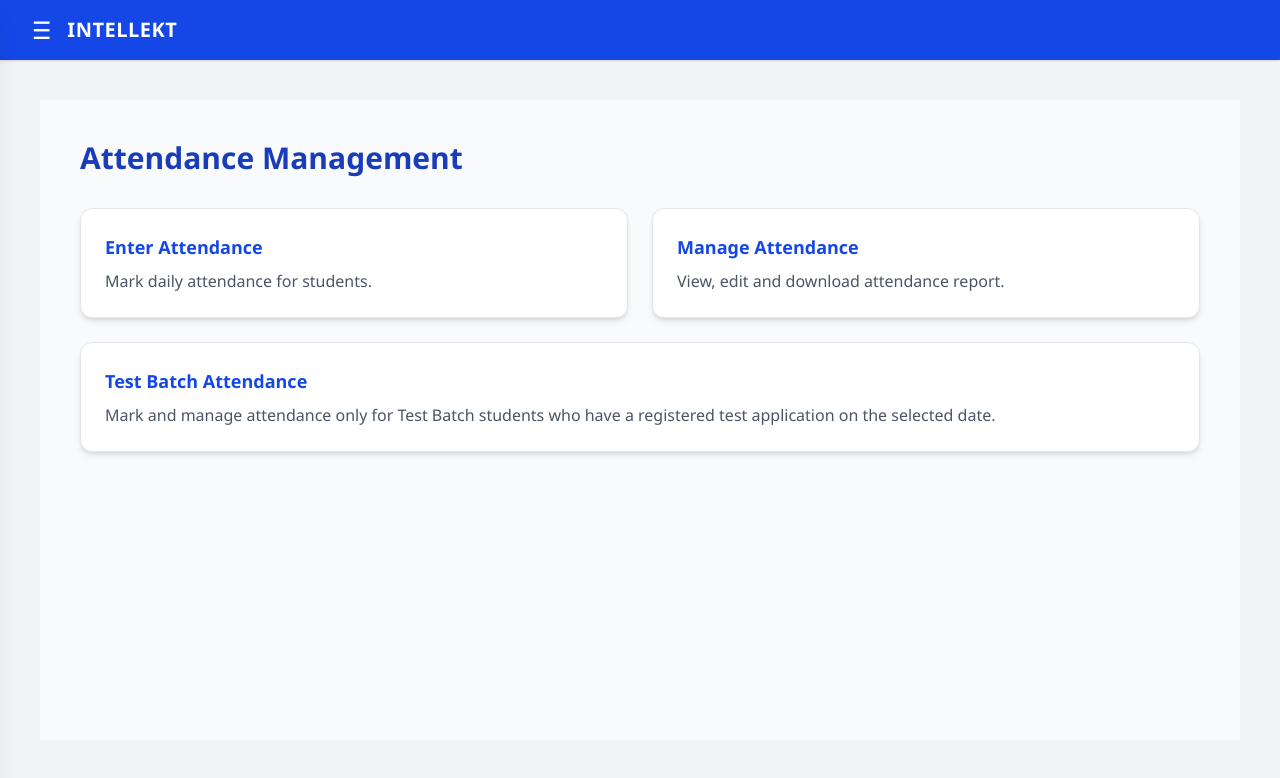
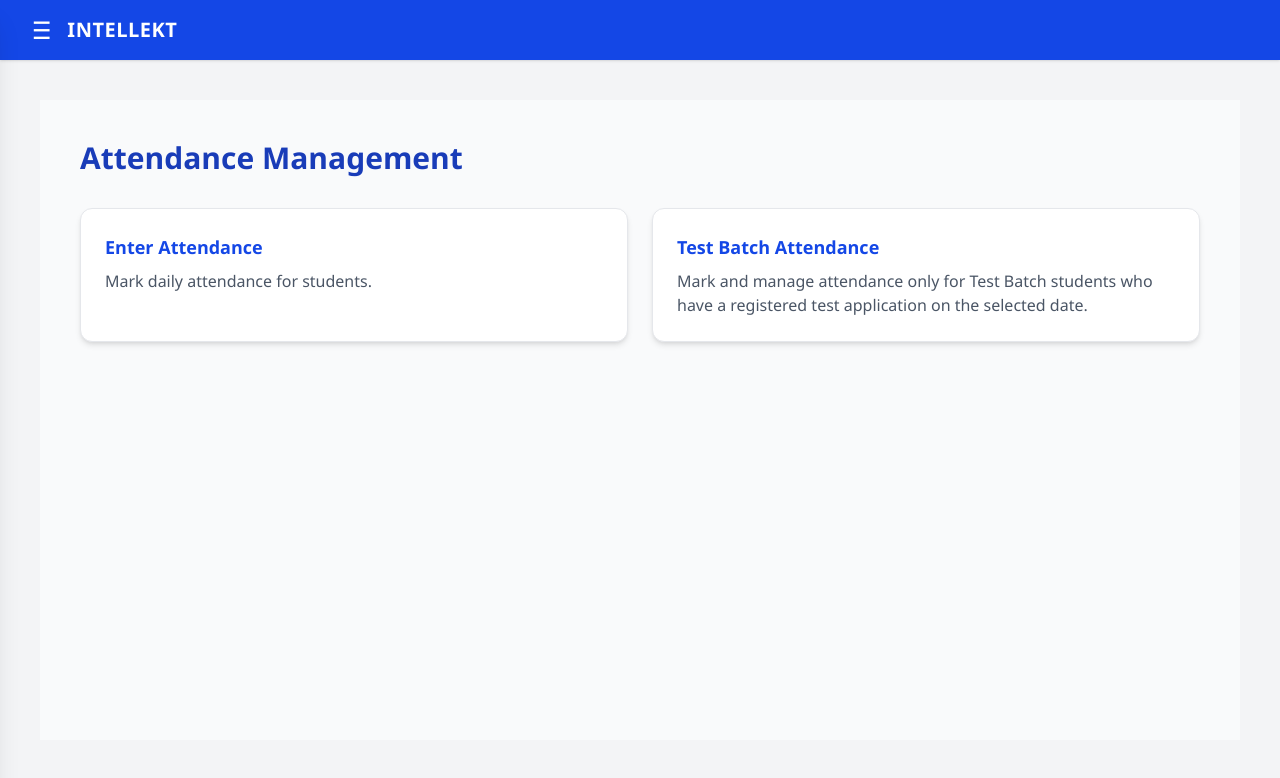
Before and after one commit to intellektproject-maker/intellekt_dashboard, a Next.js app in the folder intellekt-dashboard/: page /faculty-dashboard/attendance in a window 1280 px wide. Shown: the top 778 px of the page. Built offline with nearby package versions, Linux system fonts and the light colour scheme.

Commit message:
Remove Manage Attendance menu card

```diff
--- a/intellekt-dashboard/app/faculty-dashboard/attendance/page.jsx
+++ b/intellekt-dashboard/app/faculty-dashboard/attendance/page.jsx
@@ -33,28 +33,13 @@ function AttendanceContent() {
           </p>
         </div>
 
-        {/* Manage Attendance */}
-        <div
-          onClick={() =>
-            router.push(`/faculty-dashboard/manage-attendance?id=${facultyId}`)
-          }
-          className="cursor-pointer p-6 bg-white shadow-md rounded-xl border border-gray-200
-          hover:shadow-lg hover:scale-[1.02] transition duration-200"
-        >
-          <h2 className="text-lg font-semibold text-blue-700 mb-2">
-            Manage Attendance
-          </h2>
-          <p className="text-gray-600">
-            View, edit and download attendance report.
-          </p>
-        </div>
         {/* Test Batch Attendance */}
         <div
           onClick={() =>
             router.push("/faculty-dashboard/test-batch?section=attendance&id=" + facultyId)
           }
           className="cursor-pointer p-6 bg-white shadow-md rounded-xl border border-gray-200
-          hover:shadow-lg hover:scale-[1.02] transition duration-200 md:col-span-2"
+          hover:shadow-lg hover:scale-[1.02] transition duration-200"
         >
           <h2 className="text-lg font-semibold text-blue-700 mb-2">
             Test Batch Attendance
```
